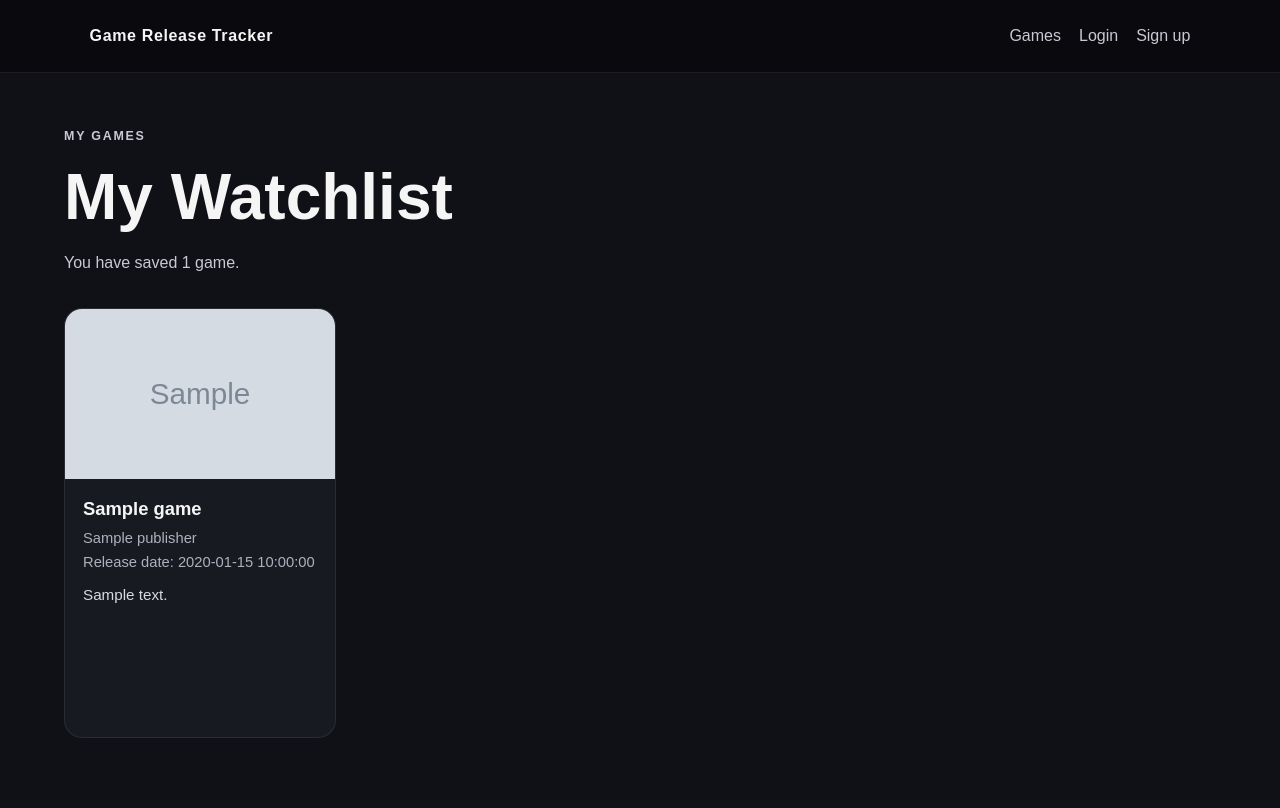
After one commit to Ryan-Z-220/game-expo-tracker, a Flask app: template templates/watchlist.html in a window 1280 px wide. The commit adds this page. Run offline with Flask 3, Linux system fonts and the light colour scheme; the template is opened without the code that fills it: most values are stand-ins (such as "Sample title", 1, 10 or a date in 2020); grey boxes marked "Sample" are stand-in pictures; parts of the project's set-up code (start-up, migrations or seed data) failed here and were passed over.

Commit message:
Add user watchlist with async toggle

```diff
--- a/app.py
+++ b/app.py
@@ -28,6 +28,25 @@ def inject_user():
     return {
         "current_user": session.get("user")
     }
+
+def get_supabase_for_current_user():
+    user_client: Client = create_client(SUPABASE_URL, SUPABASE_KEY)
+
+    access_token = session.get("access_token")
+    refresh_token = session.get("refresh_token")
+
+    if access_token and refresh_token:
+        user_client.auth.set_session(access_token, refresh_token)
+
+    return user_client
+
+def get_current_user_id():
+    user = session.get("user")
+
+    if not user:
+        return None
+
+    return user.get("id")
 
 # request for base page
 @app.route("/")
@@ -119,7 +138,7 @@ def games():
         release_filter=release_filter,
     )
 
-# requeste for game detail section by game name
+# requeste for game detail section by game name (include watchlist options)
 @app.route("/games/<slug>")
 def game_detail(slug):
     response = (
@@ -139,6 +158,25 @@ def game_detail(slug):
     query = request.args.get("q", "").strip()
     search_type = request.args.get("search_type", "name")
     release_filter = request.args.get("release_filter", "all")
+    from_page = request.args.get("from_page", "gallery")
+
+    is_in_watchlist = False
+    user_id = get_current_user_id()
+
+    if user_id:
+        user_supabase = get_supabase_for_current_user()
+
+        watchlist_response = (
+            user_supabase.table("watchlist")
+            .select("id")
+            .eq("user_id", user_id)
+            .eq("game_id", game["id"])
+            .limit(1)
+            .execute()
+        )
+
+        watchlist_rows = watchlist_response.data or []
+        is_in_watchlist = len(watchlist_rows) > 0
 
     return render_template(
         "game_detail.html",
@@ -147,6 +185,8 @@ def game_detail(slug):
         query=query,
         search_type=search_type,
         release_filter=release_filter,
+        is_in_watchlist=is_in_watchlist,
+        from_page=from_page,
     )
 
 # request for user signup section
@@ -241,6 +281,144 @@ def logout():
     flash("You have been logged out.")
     return redirect(url_for("games"))
 
+# request for add a game into watchlist (login required)
+@app.route("/watchlist/add/<game_id>", methods=["POST"])
+def add_to_watchlist(game_id):
+    next_url = request.form.get("next_url") or url_for("games")
+    user_id = get_current_user_id()
+
+    wants_json = request.headers.get("X-Requested-With") == "fetch"
+
+    if not user_id:
+        if wants_json:
+            return {"success": False, "message": "Please log in first."}, 401
+
+        flash("Please log in to add games to your watchlist.")
+        return redirect(url_for("login"))
+
+    user_supabase = get_supabase_for_current_user()
+
+    try:
+        user_supabase.table("watchlist").insert(
+            {
+                "user_id": user_id,
+                "game_id": game_id,
+            }
+        ).execute()
+
+        if wants_json:
+            return {
+                "success": True,
+                "in_watchlist": True,
+                "message": "Game added to your watchlist.",
+            }
+
+        flash("Game added to your watchlist.")
+
+    except Exception as error:
+        error_text = str(error)
+
+        if "duplicate" in error_text.lower() or "unique" in error_text.lower():
+            if wants_json:
+                return {
+                    "success": True,
+                    "in_watchlist": True,
+                    "message": "This game is already in your watchlist.",
+                }
+
+            flash("This game is already in your watchlist.")
+        else:
+            if wants_json:
+                return {
+                    "success": False,
+                    "message": f"Could not add game to watchlist: {error}",
+                }, 400
+
+            flash(f"Could not add game to watchlist: {error}")
+
+    return redirect(next_url)
+
+# request for remove a game from watchlist (login required)
+@app.route("/watchlist/remove/<game_id>", methods=["POST"])
+def remove_from_watchlist(game_id):
+    next_url = request.form.get("next_url") or url_for("games")
+    user_id = get_current_user_id()
+
+    wants_json = request.headers.get("X-Requested-With") == "fetch"
+
+    if not user_id:
+        if wants_json:
+            return {"success": False, "message": "Please log in first."}, 401
+
+        flash("Please log in first.")
+        return redirect(url_for("login"))
+
+    user_supabase = get_supabase_for_current_user()
+
+    try:
+        (
+            user_supabase.table("watchlist")
+            .delete()
+            .eq("user_id", user_id)
+            .eq("game_id", game_id)
+            .execute()
+        )
+
+        if wants_json:
+            return {
+                "success": True,
+                "in_watchlist": False,
+                "message": "Game removed from your watchlist.",
+            }
+
+        flash("Game removed from your watchlist.")
+
+    except Exception as error:
+        if wants_json:
+            return {
+                "success": False,
+                "message": f"Could not remove game from watchlist: {error}",
+            }, 400
+
+        flash(f"Could not remove game from watchlist: {error}")
+
+    return redirect(next_url)
+
+# request to show user's watchlist
+@app.route("/watchlist")
+def watchlist():
+    user_id = get_current_user_id()
+
+    if not user_id:
+        flash("Please log in to view your watchlist.")
+        return redirect(url_for("login"))
+
+    user_supabase = get_supabase_for_current_user()
+
+    response = (
+        user_supabase.table("watchlist")
+        .select(
+            "created_at, games(id, slug, name, card_image_url, publisher, developer, "
+            "release_date, release_window, platforms, genres, short_description, display_order)"
+        )
+        .eq("user_id", user_id)
+        .order("created_at", desc=True)
+        .execute()
+    )
+
+    watchlist_items = response.data or []
+
+    games_data = [
+        item["games"]
+        for item in watchlist_items
+        if item.get("games")
+    ]
+
+    return render_template(
+        "watchlist.html",
+        games=games_data,
+        total_games=len(games_data),
+    )
 
 if __name__ == "__main__":
     app.run(debug=True)
--- a/static/css/style.css
+++ b/static/css/style.css
@@ -559,6 +559,10 @@ a {
   gap: 14px;
 }
 
+.detail-actions form {
+  margin: 0;
+}
+
 .secondary-button {
   display: inline-block;
   padding: 12px 18px;
@@ -571,6 +575,20 @@ a {
 
 .secondary-button:hover {
   background: rgba(142, 163, 255, 0.12);
+}
+
+.secondary-button:disabled {
+  opacity: 0.65;
+  cursor: wait;
+}
+
+.danger-button {
+  border-color: rgba(255, 130, 130, 0.6);
+  color: #ffb4b4;
+}
+
+.danger-button:hover {
+  background: rgba(255, 130, 130, 0.12);
 }
 
 @media (max-width: 780px) {
--- /dev/null
+++ b/static/js/watchlist.js
@@ -0,0 +1,60 @@
+document.addEventListener("DOMContentLoaded", () => {
+  const form = document.querySelector(".watchlist-toggle-form");
+
+  if (!form) {
+    return;
+  }
+
+  const button = form.querySelector("button");
+
+  form.addEventListener("submit", async (event) => {
+    event.preventDefault();
+
+    const isInWatchlist = form.dataset.inWatchlist === "true";
+    const targetUrl = isInWatchlist
+      ? form.dataset.removeUrl
+      : form.dataset.addUrl;
+
+    button.disabled = true;
+    const originalText = button.textContent;
+    button.textContent = "Updating...";
+
+    try {
+      const formData = new FormData(form);
+
+      const response = await fetch(targetUrl, {
+        method: "POST",
+        body: formData,
+        headers: {
+          "X-Requested-With": "fetch",
+        },
+      });
+
+      const result = await response.json();
+
+      if (!response.ok || !result.success) {
+        throw new Error(result.message || "Watchlist update failed.");
+      }
+
+      const nowInWatchlist = result.in_watchlist === true;
+
+      form.dataset.inWatchlist = nowInWatchlist ? "true" : "false";
+      form.action = nowInWatchlist
+        ? form.dataset.removeUrl
+        : form.dataset.addUrl;
+
+      if (nowInWatchlist) {
+        button.textContent = "Remove from Watchlist";
+        button.classList.add("danger-button");
+      } else {
+        button.textContent = "Add to Watchlist";
+        button.classList.remove("danger-button");
+      }
+    } catch (error) {
+      alert(error.message);
+      button.textContent = originalText;
+    } finally {
+      button.disabled = false;
+    }
+  });
+});
--- a/templates/base.html
+++ b/templates/base.html
@@ -9,6 +9,7 @@
   <title>{% block title %}Game Release Tracker{% endblock %}</title>
   <link rel="stylesheet" href="{{ url_for('static', filename='css/style.css') }}">
 </head>
+<script src="{{ url_for('static', filename='js/watchlist.js') }}"></script>
 <body>
   <header class="site-header">
     <a class="logo" href="{{ url_for('games') }}">Game Release Tracker</a>
@@ -17,6 +18,7 @@
       <a class="nav-item" href="{{ url_for('games') }}">Games</a>
 
       {% if current_user %}
+        <a class="nav-item" href="{{ url_for('watchlist') }}">Watchlist</a>
         <span class="nav-user">{{ current_user.email }}</span>
 
         <form method="post" action="{{ url_for('logout') }}" class="logout-form">
--- /dev/null
+++ b/templates/watchlist.html
@@ -0,0 +1,68 @@
+{% extends "base.html" %}
+
+{% block title %}My Watchlist | Game Release Tracker{% endblock %}
+
+{% block content %}
+<section class="page-heading">
+  <p class="eyebrow">My Games</p>
+  <h1>My Watchlist</h1>
+  <p>
+    You have saved {{ total_games }} game{% if total_games != 1 %}s{% endif %}.
+  </p>
+</section>
+
+{% if games %}
+  <section class="games-grid">
+    {% for game in games %}
+        <a
+            class="game-card-link"
+            href="{{ url_for('game_detail', slug=game.slug, from_page='watchlist') }}"
+        >
+            <article class="game-card">
+                {% if game.card_image_url %}
+                    <img class="game-card-image" src="{{ game.card_image_url }}" alt="{{ game.name }}">
+                {% else %}
+                    <div class="game-card-placeholder">
+                    <span>{{ game.name }}</span>
+                    </div>
+                {% endif %}
+
+                <div class="game-card-body">
+                    <h2>{{ game.name }}</h2>
+
+                    <p class="game-meta">
+                    {% if game.publisher %}
+                        {{ game.publisher }}
+                    {% elif game.developer %}
+                        {{ game.developer }}
+                    {% else %}
+                        Publisher TBA
+                    {% endif %}
+                    </p>
+
+                    <p class="game-release">
+                    {% if game.release_date %}
+                        Release date: {{ game.release_date }}
+                    {% elif game.release_window %}
+                        Release window: {{ game.release_window }}
+                    {% else %}
+                        Release date TBA
+                    {% endif %}
+                    </p>
+
+                    {% if game.short_description %}
+                    <p class="game-description">{{ game.short_description }}</p>
+                    {% endif %}
+                </div>
+            </article>
+        </a>
+    {% endfor %}
+  </section>
+{% else %}
+  <section class="empty-state">
+    <h2>Your watchlist is empty</h2>
+    <p>Browse the game gallery and add games you are interested in.</p>
+    <a class="primary-button" href="{{ url_for('games') }}">Browse Games</a>
+  </section>
+{% endif %}
+{% endblock %}
```
Also changed, not shown: templates/game_detail.html (+37 -2 lines).
